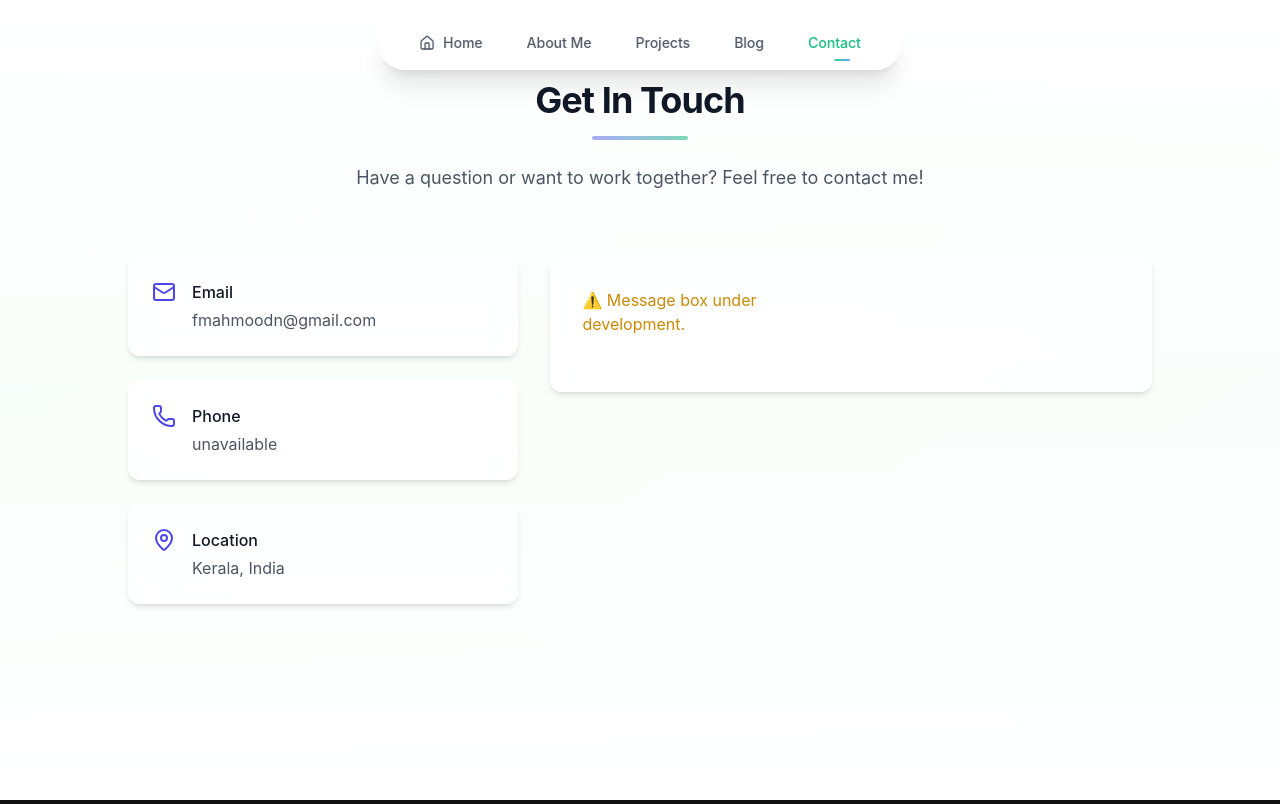
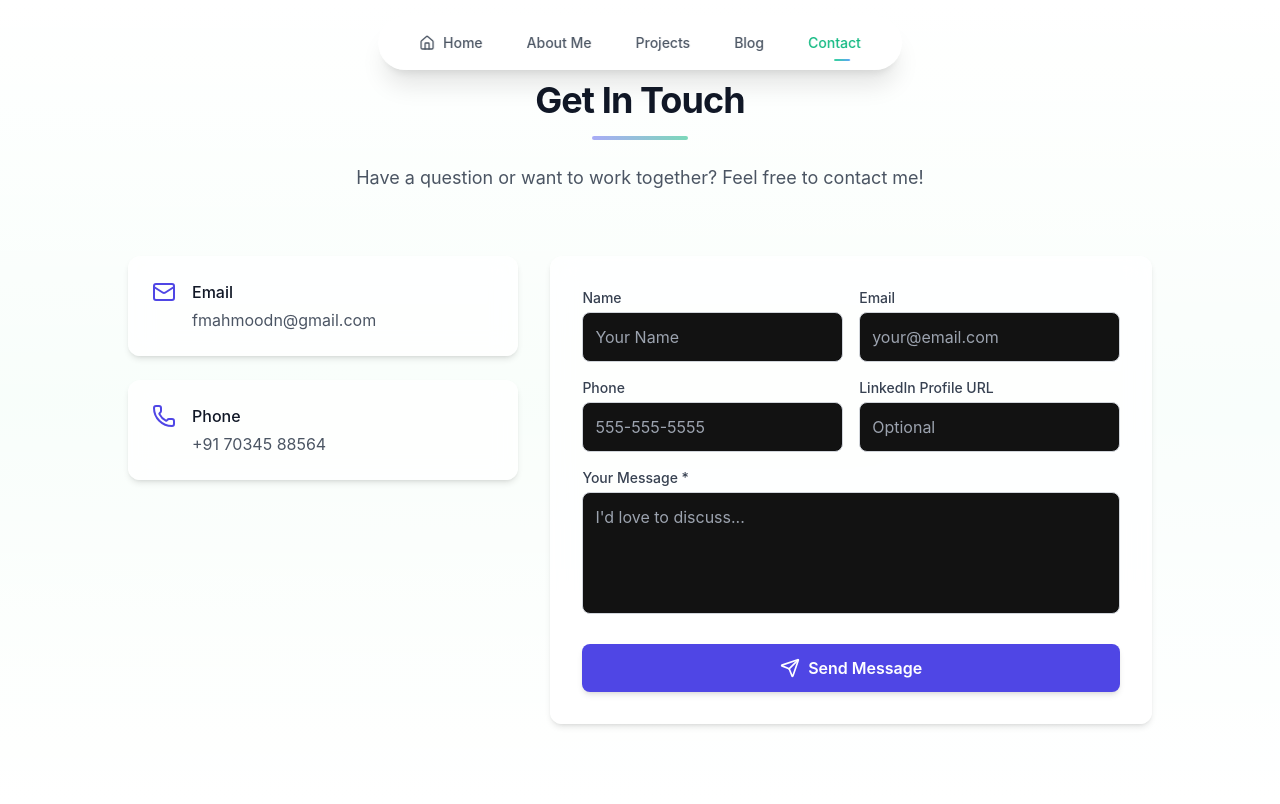
Before and after one commit to MrLionByte/farhan-portfolio-site, a React (Vite) app: page / in a window 1280 px wide. Both pictures are taken after a click on the button "Contact". Built offline with nearby package versions, Linux system fonts and the light colour scheme.

Commit message:
feat: add contact form in portfolio

```diff
--- a/src/components/Contact.jsx
+++ b/src/components/Contact.jsx
@@ -1,11 +1,14 @@
 import { useState } from 'react';
-import { Mail, Phone, MapPin, Send } from 'lucide-react';
+import { Mail, Phone, MapPin, Send, CheckCircle, XCircle } from 'lucide-react';
+
+const CONTACT_ENDPOINT = 'https://portfolio-contact-link.vercel.app/api/discord-contact';
 
 const Contact = () => {
   const [formData, setFormData] = useState({
     name: '',
     email: '',
-    subject: '',
+    phone: '',
+    linkedin: '',
     message: '',
   });
 
@@ -20,34 +23,58 @@ const Contact = () => {
     }));
   };
 
-  const handleSubmit = (e) => {
+  const handleSubmit = async (e) => {
     e.preventDefault();
     setIsSubmitting(true);
+    setSubmitStatus(null);
 
-    setTimeout(() => {
+    if (!formData.message) {
       setIsSubmitting(false);
       setSubmitStatus({
-        success: true,
-        message: "Your message has been sent successfully! I'll get back to you soon.",
+        success: false,
+        message: "Please include a message in the field.",
+      });
+      return;
+    }
+
+    try {
+      const response = await fetch(CONTACT_ENDPOINT, {
+        method: 'POST',
+        headers: {
+          'Content-Type': 'application/json',
+        },
+        body: JSON.stringify(formData),
       });
 
-      setFormData({
-        name: '',
-        email: '',
-        subject: '',
-        message: '',
+      if (response.ok) {
+        setSubmitStatus({
+          success: true,
+          message: "Your message has been sent successfully! I'll get back to you soon.",
+        });
+        setFormData({ name: '', email: '', phone: '', linkedin: '', message: '' });
+      } else {
+        const errorData = await response.json();
+        setSubmitStatus({
+          success: false,
+          message: errorData.error || 'Oops! An unknown error occurred while sending the message.',
+        });
+      }
+    } catch (error) {
+      setSubmitStatus({
+        success: false,
+        message: 'Network error: Could not connect to the server. Please try again later.',
       });
-
-      setTimeout(() => {
-        setSubmitStatus(null);
-      }, 5000);
-    }, 1500);
+      console.error('Fetch Error:', error);
+    } finally {
+      setIsSubmitting(false);
+      setTimeout(() => setSubmitStatus(null), 5000);
+    }
   };
 
   return (
     <section
       id="contact"
-      className="py-20 bg-gradient-to-b from-white via-white/60 to-white dark:from-gray-950 dark:via-gray-900 dark:to-gray-950 transition-colors duration-300 h-screen"
+      className="py-20 bg-gradient-to-b from-white via-white/60 to-white dark:from-gray-950 dark:via-gray-900 dark:to-gray-950 transition-colors duration-300 min-h-screen" // Use min-h-screen
     >
       <div className="container mx-auto px-4 sm:px-6 lg:px-8">
         <div className="max-w-3xl mx-auto mb-16 text-center">
@@ -59,8 +86,8 @@ const Contact = () => {
         </div>
 
         <div className="max-w-5xl mx-auto">
-          <div className="grid md:grid-cols-5 gap-8">
-            {/* Contact Info */}
+          <div className="grid md:grid-cols-5 gap-8 items-stretch">
+
             <div className="md:col-span-2 space-y-6">
               {[{
                 icon: Mail,
@@ -71,14 +98,10 @@ const Contact = () => {
               {
                 icon: Phone,
                 label: 'Phone',
-                value: 'unavailable',
-                // link: 'tel:+1234567890',
+                value: '+91 70345 88564',
+                link: 'tel:+917034588564',
               },
-              {
-                icon: MapPin,
-                label: 'Location',
-                value: 'Kerala, India',
-              }].map(({ icon: Icon, label, value, link }, i) => (
+              ].map(({ icon: Icon, label, value, link }, i) => (
                 <div key={i} className="bg-white/80 dark:bg-gray-900/70 rounded-xl p-6 backdrop-blur-md shadow-md transition-all duration-300 hover:shadow-xl">
                   <div className="flex items-start">
                     <Icon className="text-indigo-600 dark:text-indigo-400 mr-4 flex-shrink-0" size={24} />
@@ -100,23 +123,125 @@ const Contact = () => {
               ))}
             </div>
 
-            {/* Message Box */}
             <div className="md:col-span-3">
-              <div className="bg-white/80 dark:bg-gray-900/70 rounded-xl p-8 backdrop-blur-md shadow-md transition-all duration-300 hover:shadow-xl">
-                <div className="grid grid-cols-1 sm:grid-cols-2 gap-6 mb-6">
-                  <p className="text-yellow-600 dark:text-yellow-400">
-                    ⚠️ Message box under development.
-                  </p>
+              <div className="bg-white/80 dark:bg-gray-900/70 rounded-xl p-8 backdrop-blur-md shadow-md transition-all duration-300 hover:shadow-xl h-full flex flex-col justify-between">
+                <div>
+                  {submitStatus && (
+                    <div
+                      className={`p-4 mb-4 rounded-lg flex items-center ${
+                        submitStatus.success
+                          ? 'bg-green-100 text-green-700 dark:bg-green-900/20 dark:text-green-400'
+                          : 'bg-red-100 text-red-700 dark:bg-red-900/20 dark:text-red-400'
+                      }`}
+                    >
+                      {submitStatus.success ? <CheckCircle className="w-5 h-5 mr-3" /> : <XCircle className="w-5 h-5 mr-3" />}
+                      <p className="font-medium">{submitStatus.message}</p>
+                    </div>
+                  )}
+
+                  <form onSubmit={handleSubmit} className="space-y-4">
+                    <div className="grid grid-cols-1 sm:grid-cols-2 gap-4">
+                      <div>
+                        <label htmlFor="name" className="block text-sm font-medium text-gray-700 dark:text-gray-300 mb-1">Name</label>
+                        <input
+                          type="text"
+                          id="name"
+                          name="name"
+                          value={formData.name}
+                          onChange={handleChange}
+                          disabled={isSubmitting}
+                          className="w-full p-3 border border-gray-300 rounded-lg dark:bg-gray-800 dark:border-gray-700 dark:text-white focus:ring-indigo-500 focus:border-indigo-500 transition-colors"
+                          placeholder="Your Name"
+                        />
+                      </div>
+                      <div>
+                        <label htmlFor="email" className="block text-sm font-medium text-gray-700 dark:text-gray-300 mb-1">Email</label>
+                        <input
+                          type="email"
+                          id="email"
+                          name="email"
+                          value={formData.email}
+                          onChange={handleChange}
+                          disabled={isSubmitting}
+                          className="w-full p-3 border border-gray-300 rounded-lg dark:bg-gray-800 dark:border-gray-700 dark:text-white focus:ring-indigo-500 focus:border-indigo-500 transition-colors"
+                          placeholder="your@email.com"
+                        />
+                      </div>
+                    </div>
+
+                    <div className="grid grid-cols-1 sm:grid-cols-2 gap-4">
+                      <div>
+                        <label htmlFor="phone" className="block text-sm font-medium text-gray-700 dark:text-gray-300 mb-1">Phone</label>
+                        <input
+                          type="tel"
+                          id="phone"
+                          name="phone"
+                          value={formData.phone}
+                          onChange={handleChange}
+                          disabled={isSubmitting}
+                          className="w-full p-3 border border-gray-300 rounded-lg dark:bg-gray-800 dark:border-gray-700 dark:text-white focus:ring-indigo-500 focus:border-indigo-500 transition-colors"
+                          placeholder="555-555-5555 "
+                        />
+                      </div>
+                      <div>
+                        <label htmlFor="linkedin" className="block text-sm font-medium text-gray-700 dark:text-gray-300 mb-1">LinkedIn Profile URL</label>
+                        <input
+                          type="url"
+                          id="linkedin"
+                          name="linkedin"
+                          value={formData.linkedin}
+                          onChange={handleChange}
+                          disabled={isSubmitting}
+                          className="w-full p-3 border border-gray-300 rounded-lg dark:bg-gray-800 dark:border-gray-700 dark:text-white focus:ring-indigo-500 focus:border-indigo-500 transition-colors"
+                          placeholder="Optional"
+                        />
+                      </div>
+                    </div>
+
+                    <div>
+                      <label htmlFor="message" className="block text-sm font-medium text-gray-700 dark:text-gray-300 mb-1">Your Message *</label>
+                      <textarea
+                        id="message"
+                        name="message"
+                        value={formData.message}
+                        onChange={handleChange}
+                        rows="4"
+                        required
+                        disabled={isSubmitting}
+                        className="w-full p-3 border border-gray-300 rounded-lg dark:bg-gray-800 dark:border-gray-700 dark:text-white focus:ring-indigo-500 focus:border-indigo-500 transition-colors resize-none"
+                        placeholder="I'd love to discuss..."
+                      />
+                    </div>
+                  </form>
                 </div>
 
-                {/* Uncomment below form block when ready */}
-                {/*
-                <form onSubmit={handleSubmit}>
-                  <div className="grid grid-cols-1 sm:grid-cols-2 gap-6 mb-6">
-                    ...
-                  </div>
-                </form>
-                */}
+                <button
+                  type="submit"
+                  form="contactForm"
+                  disabled={isSubmitting}
+                  className={`w-full flex items-center justify-center py-3 px-6 rounded-lg font-semibold transition-all duration-300 mt-6 ${ // Added mt-6 for separation
+                    isSubmitting
+                      ? 'bg-indigo-400 dark:bg-indigo-600 cursor-not-allowed'
+                      : 'bg-indigo-600 hover:bg-indigo-700 dark:bg-indigo-500 dark:hover:bg-indigo-400'
+                  } text-white shadow-md hover:shadow-lg`}
+                  onClick={handleSubmit}
+                >
+                  {isSubmitting ? (
+                    <>
+                      <svg className="animate-spin -ml-1 mr-3 h-5 w-5 text-white" xmlns="http://www.w3.org/2000/svg" fill="none" viewBox="0 0 24 24">
+                        <circle className="opacity-25" cx="12" cy="12" r="10" stroke="currentColor" strokeWidth="4"></circle>
+                        <path className="opacity-75" fill="currentColor" d="M4 12a8 8 0 018-8V0C5.373 0 0 5.373 0 12h4zm2 5.291A7.962 7.962 0 014 12H0c0 3.042 1.135 5.824 3 7.938l3-2.647z"></path>
+                      </svg>
+                      Sending...
+                    </>
+                  ) : (
+                    <>
+                      <Send className="w-5 h-5 mr-2" />
+                      Send Message
+                    </>
+                  )}
+                </button>
+
               </div>
             </div>
           </div>
--- a/src/components/Hero.jsx
+++ b/src/components/Hero.jsx
@@ -193,24 +193,6 @@ const Hero = ({ navigateToAbout }) => {
         </div>
       </div>
 
-      {/* Custom Animations */}
-      <style jsx>{`
-        @keyframes gradient {
-          0%, 100% { background-position: 0% 50%; }
-          50% { background-position: 100% 50%; }
-        }
-        .animate-gradient {
-          background-size: 200% 200%;
-          animation: gradient 3s ease infinite;
-        }
-        @keyframes spin-slow {
-          from { transform: rotate(0deg); }
-          to { transform: rotate(360deg); }
-        }
-        .animate-spin-slow {
-          animation: spin-slow 10s linear infinite;
-        }
-      `}</style>
     </section>
   );
 };
--- a/src/index.css
+++ b/src/index.css
@@ -364,3 +364,19 @@ body {
     scroll-behavior: auto !important;
   }
 }
+
+@keyframes gradient {
+          0%, 100% { background-position: 0% 50%; }
+          50% { background-position: 100% 50%; }
+        }
+        .animate-gradient {
+          background-size: 200% 200%;
+          animation: gradient 3s ease infinite;
+        }
+        @keyframes spin-slow {
+          from { transform: rotate(0deg); }
+          to { transform: rotate(360deg); }
+        }
+        .animate-spin-slow {
+          animation: spin-slow 10s linear infinite;
+        }
```
